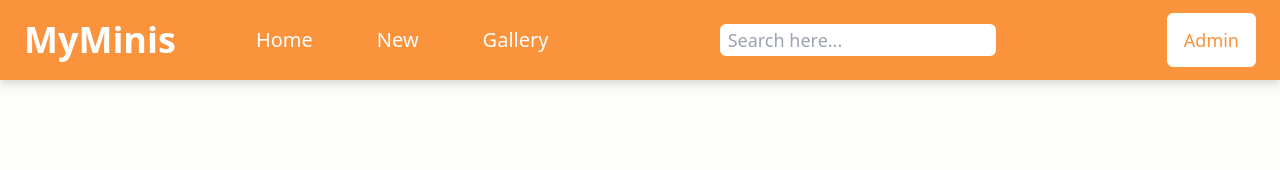
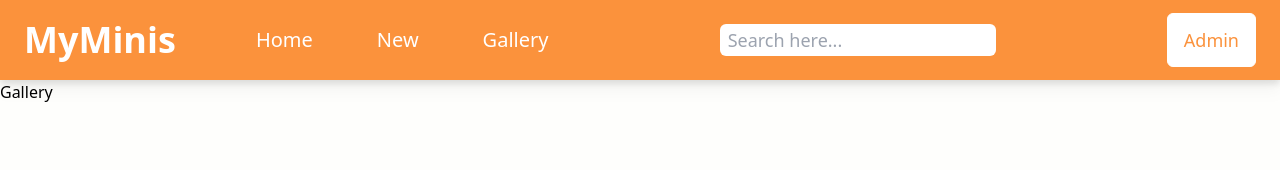
Before and after one commit to Fraser-Dunn/mini-website, a React (Create React App) app: page /gallery in a window 1280 px wide. Shown: the top 170 px of the page. Built offline with nearby package versions, Linux system fonts and the light colour scheme.

Commit message:
Gallery Page Set-up

```diff
--- a/src/App.js
+++ b/src/App.js
@@ -6,6 +6,7 @@ import Home from "./pages/Home";
 import Admin from "./pages/Admin";
 import LogIn from "./pages/LogIn";
 import MiniInfo from "./pages/MiniInfo";
+import Gallery from "./pages/Gallery";
 import PrivateRoute from "./components/PrivateRoute";
 import { ToastContainer } from "react-toastify";
 
@@ -18,6 +19,7 @@ function App() {
         <Navbar isAuthed={isAuthed} />
         <Routes>
           <Route path="/" element={<Home />} />
+          <Route path="/gallery" element={<Gallery />} />
           <Route path="/admin" element={<PrivateRoute isAuthed={isAuthed} />}>
             <Route path="/admin" element={<Admin />} />
           </Route>
--- /dev/null
+++ b/src/pages/Gallery.jsx
@@ -0,0 +1,7 @@
+import React from "react";
+
+const Gallery = () => {
+  return <div>Gallery</div>;
+};
+
+export default Gallery;
```
